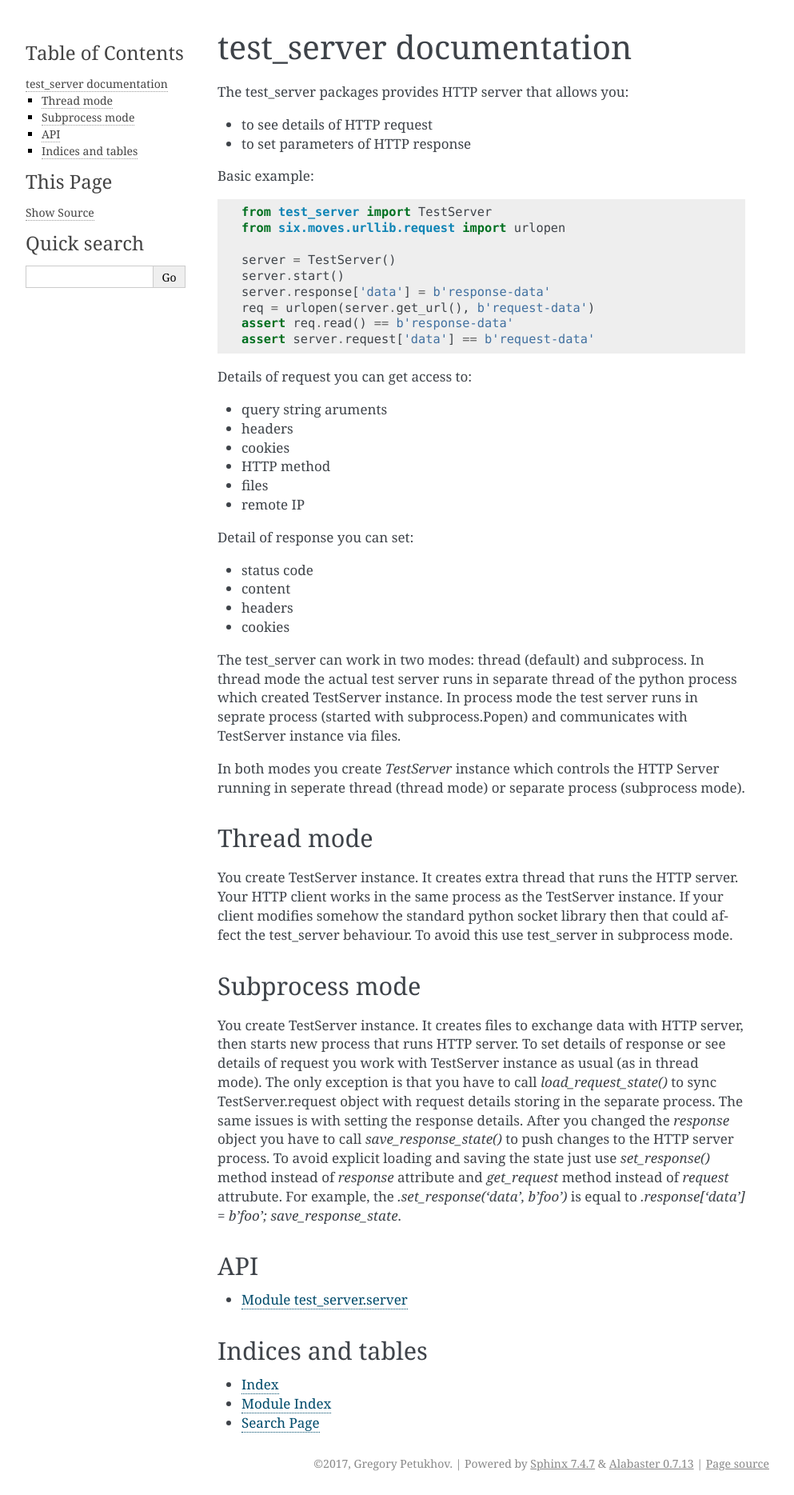
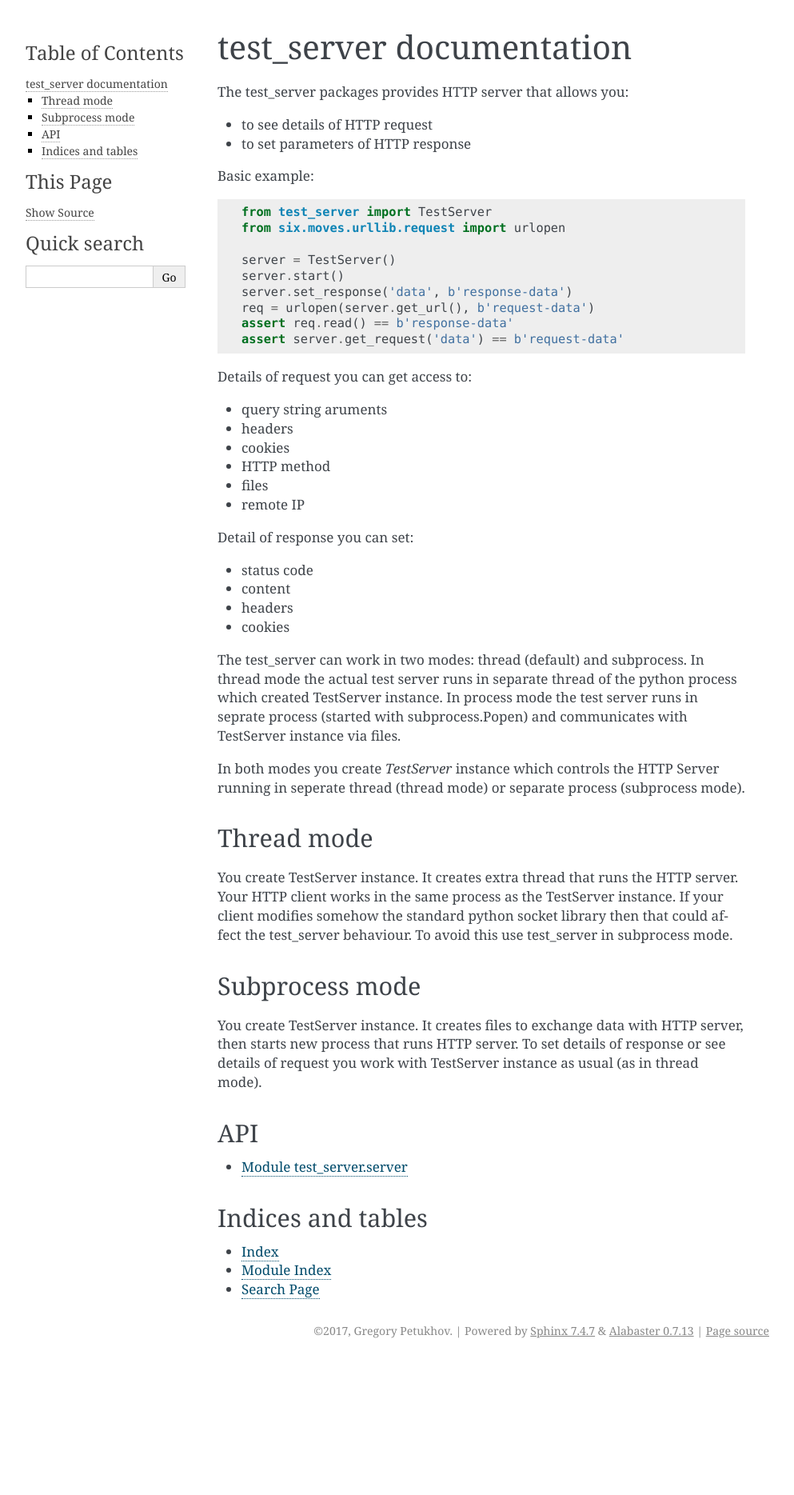
Before and after one commit to lorien/test_server, a Sphinx documentation site: the page built from docs/index.rst, in a window 1280 px wide. Shown: the whole page at 80% size, without its empty margins (148-1141 px from the left). Built offline with Sphinx 7.4.7, drawn with Linux system fonts in a browser that asks for light colours; after the commit the page ends 1703 px from its top, so only the background shows below that; some of the changed lines change nothing that is shown.

Commit message:
Update docs

```diff
--- a/docs/index.rst
+++ b/docs/index.rst
@@ -15,10 +15,10 @@ Basic example:
 
     server = TestServer()
     server.start()
-    server.response['data'] = b'response-data'
+    server.set_response('data', b'response-data')
     req = urlopen(server.get_url(), b'request-data')
     assert req.read() == b'response-data'
-    assert server.request['data'] == b'request-data'
+    assert server.get_request('data') == b'request-data'
 
 Details of request you can get access to:
 
@@ -50,7 +50,7 @@ You create TestServer instance. It creates extra thread that runs the HTTP serve
 Subprocess mode
 ---------------
 
-You create TestServer instance. It creates files to exchange data with HTTP server, then starts new process that runs HTTP server. To set details of response or see details of request you work with TestServer instance as usual (as in thread mode). The only exception is that you have to call `load_request_state()` to sync TestServer.request object with request details storing in the separate process. The same issues is with setting the response details. After you changed the `response` object you have to call `save_response_state()` to push changes to the HTTP server process. To avoid explicit loading and saving the state just use `set_response()` method instead of `response` attribute and `get_request` method instead of `request` attrubute. For example, the `.set_response('data', b'foo')` is equal to `.response['data'] = b'foo'; save_response_state`.
+You create TestServer instance. It creates files to exchange data with HTTP server, then starts new process that runs HTTP server. To set details of response or see details of request you work with TestServer instance as usual (as in thread mode).
 
 API
 ---
```
